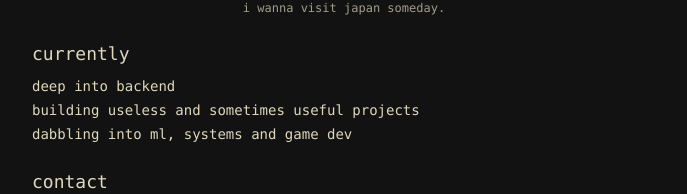
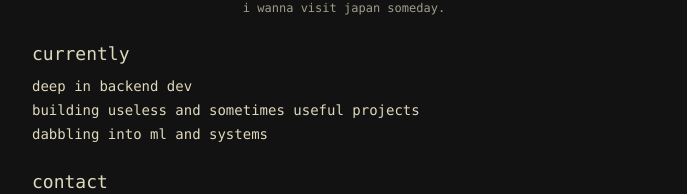
Before and after one commit to axdrsh/www, a Next.js app: page / in a window 1280 px wide. Shown: the part 702-896 px from the top of the page, without its empty margins (296-983 px from the left). Built offline with nearby package versions, Linux system fonts and the light colour scheme.

Commit message:
Update page.tsx

```diff
--- a/src/app/page.tsx
+++ b/src/app/page.tsx
@@ -43,9 +43,9 @@ export default function Page() {
       <div className="space-y-2">
         <h2 className="text-lg">currently</h2>
         <ul className="space-y-1 text-sm">
-          <li>deep into backend</li>
+          <li>deep in backend dev</li>
           <li>building useless and sometimes useful projects</li>
-          <li>dabbling into ml, systems and game dev</li>
+          <li>dabbling into ml and systems</li>
         </ul>
       </div>
 
```
